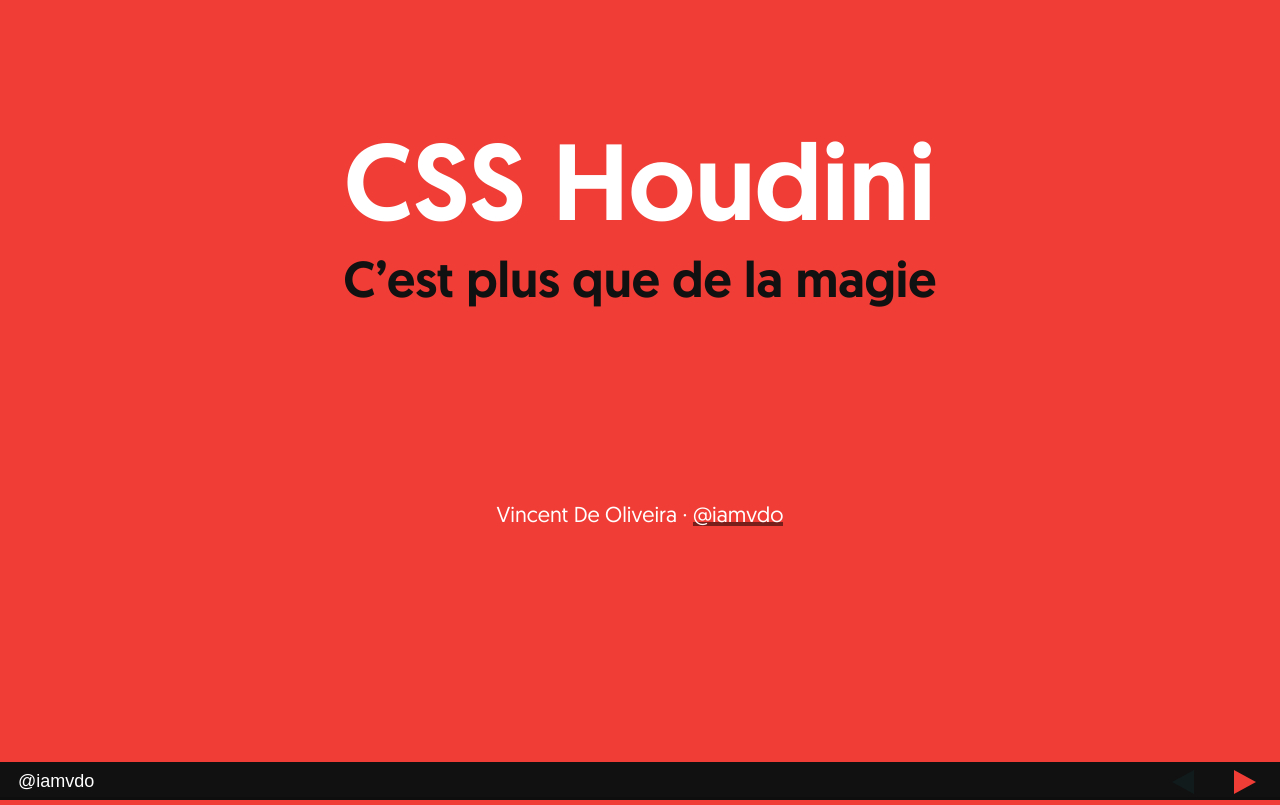
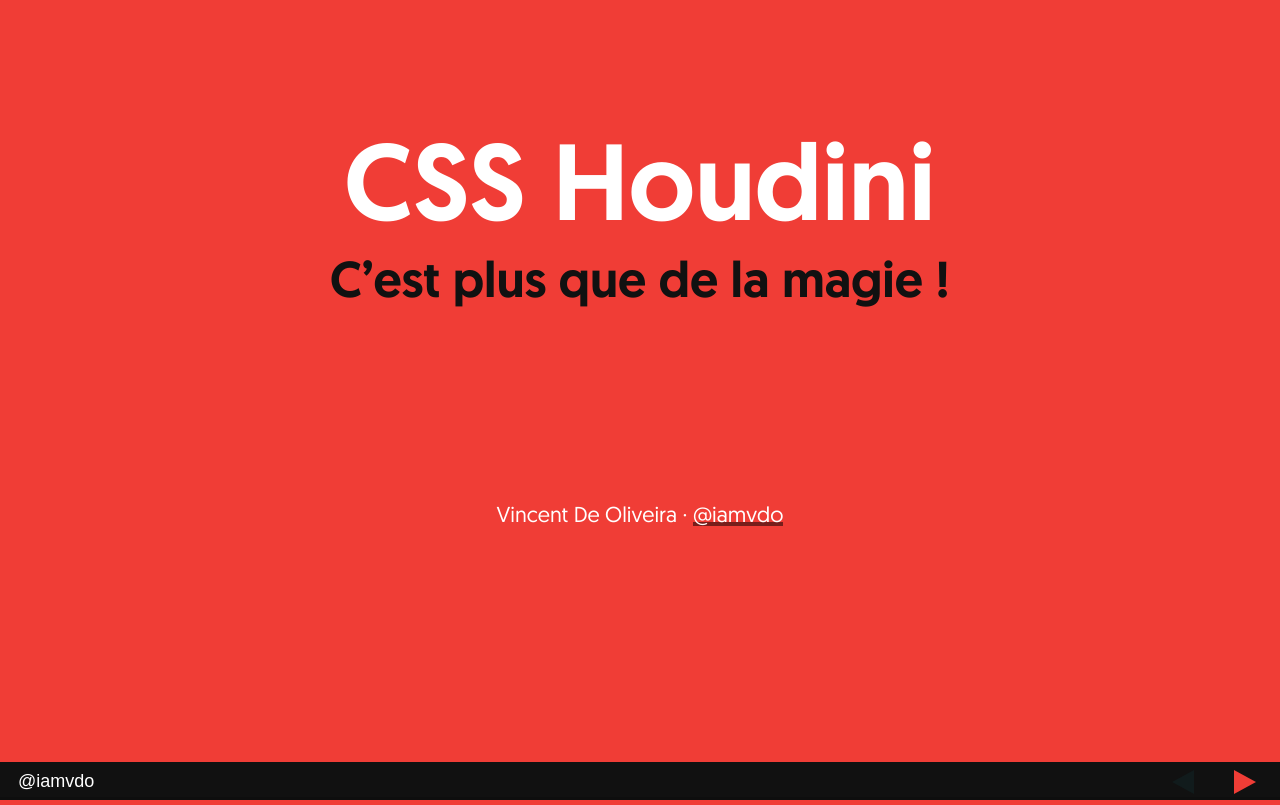
Before and after one commit to iamvdo/kiwiparty17, a website: page index.html in a window 1280 px wide. Drawn offline with Linux system fonts and the light colour scheme.

Commit message:
Typographie française

```diff
--- a/index.html
+++ b/index.html
@@ -28,7 +28,7 @@
 
         <section data-background="#f03d36">
           <h1>CSS Houdini
-            <span class="h2">C’est plus que de la magie</span>
+            <span class="h2">C’est plus que de la magie !</span>
           </h1>
           <p class="u-aligncenter u-small u-margin">
             Vincent De Oliveira &middot; <a href="http://twitter.com/iamvdo">@iamvdo</a>
@@ -734,8 +734,8 @@ li <mark>-</mark> li {
         <section>
           <h2>Ressources</h2>
           <ul>
-            <li>Slides: <a href="http://slides.com/malyw/houdini">CSS Houdini: From CSS Custom Properties to JavaScript Worklets and back</a></li>
-            <li>Slides: <a href="https://philipwalton.github.io/talks/2017-06-15">Houdini & Polyfilling CSS</a></li>
+            <li>Slides : <a href="http://slides.com/malyw/houdini">CSS Houdini: From CSS Custom Properties to JavaScript Worklets and back</a></li>
+            <li>Slides : <a href="https://philipwalton.github.io/talks/2017-06-15">Houdini & Polyfilling CSS</a></li>
             <li><a href="https://philipwalton.com/articles/the-dark-side-of-polyfilling-css/">The Dark Side of Polyfilling CSS</a></li>
             <li><a href="https://drafts.css-houdini.org/">Houdini specs</a></li>
             <li><a href="#">My experiments</a></li>
@@ -743,7 +743,7 @@ li <mark>-</mark> li {
         </section>
 
         <section>
-          <h1>Merci!</h1>
+          <h1>Merci !</h1>
           <a href="http://slides.iamvdo.me/kiwiparty17">http://slides.iamvdo.me/kiwiparty17</a>
           <p>Vincent De Oliveira &middot; <a href="http://twitter.com/iamvdo">@iamvdo</a> &middot; <a href="http://iamvdo.me">iamvdo.me</a></p>
         </section>
```
